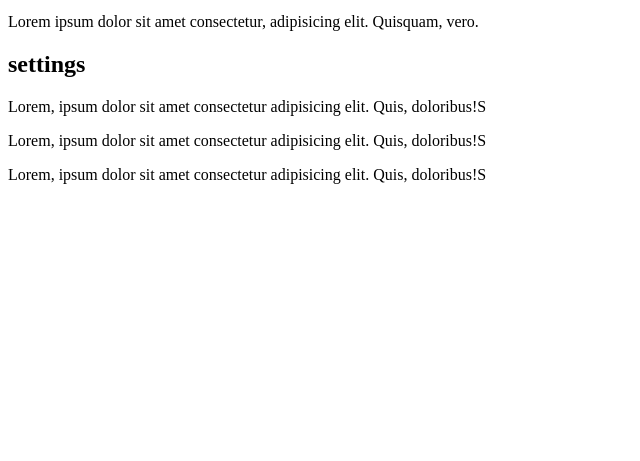
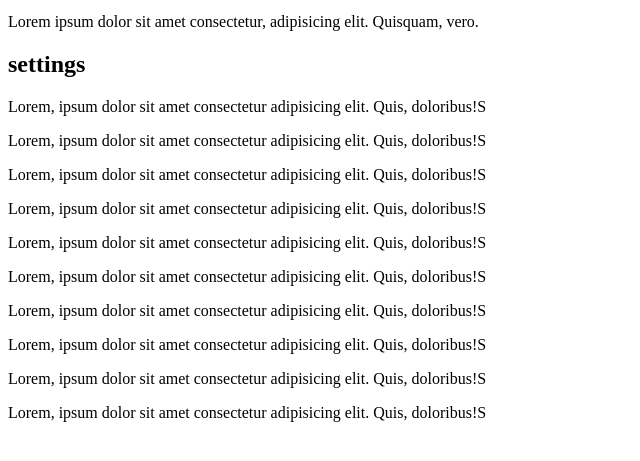
Before and after one commit to VasylUlianovskyi/git-intro, a plain HTML site: page index.html in a window 1280 px wide. Shown: the part 101-562 px from the top of the page, without its empty margins (0-640 px from the left). Drawn offline with Linux system fonts and the light colour scheme.

Commit message:
last one

```diff
--- a/index.html
+++ b/index.html
@@ -16,5 +16,12 @@
    <p>Lorem, ipsum dolor sit amet consectetur adipisicing elit. Quis, doloribus!S</p>
    <p>Lorem, ipsum dolor sit amet consectetur adipisicing elit. Quis, doloribus!S</p>
    <p>Lorem, ipsum dolor sit amet consectetur adipisicing elit. Quis, doloribus!S</p>
+   <p>Lorem, ipsum dolor sit amet consectetur adipisicing elit. Quis, doloribus!S</p>
+   <p>Lorem, ipsum dolor sit amet consectetur adipisicing elit. Quis, doloribus!S</p>
+   <p>Lorem, ipsum dolor sit amet consectetur adipisicing elit. Quis, doloribus!S</p>
+   <p>Lorem, ipsum dolor sit amet consectetur adipisicing elit. Quis, doloribus!S</p>
+   <p>Lorem, ipsum dolor sit amet consectetur adipisicing elit. Quis, doloribus!S</p>
+   <p>Lorem, ipsum dolor sit amet consectetur adipisicing elit. Quis, doloribus!S</p>
+   <p>Lorem, ipsum dolor sit amet consectetur adipisicing elit. Quis, doloribus!S</p>
 </body>
 </html>
```
